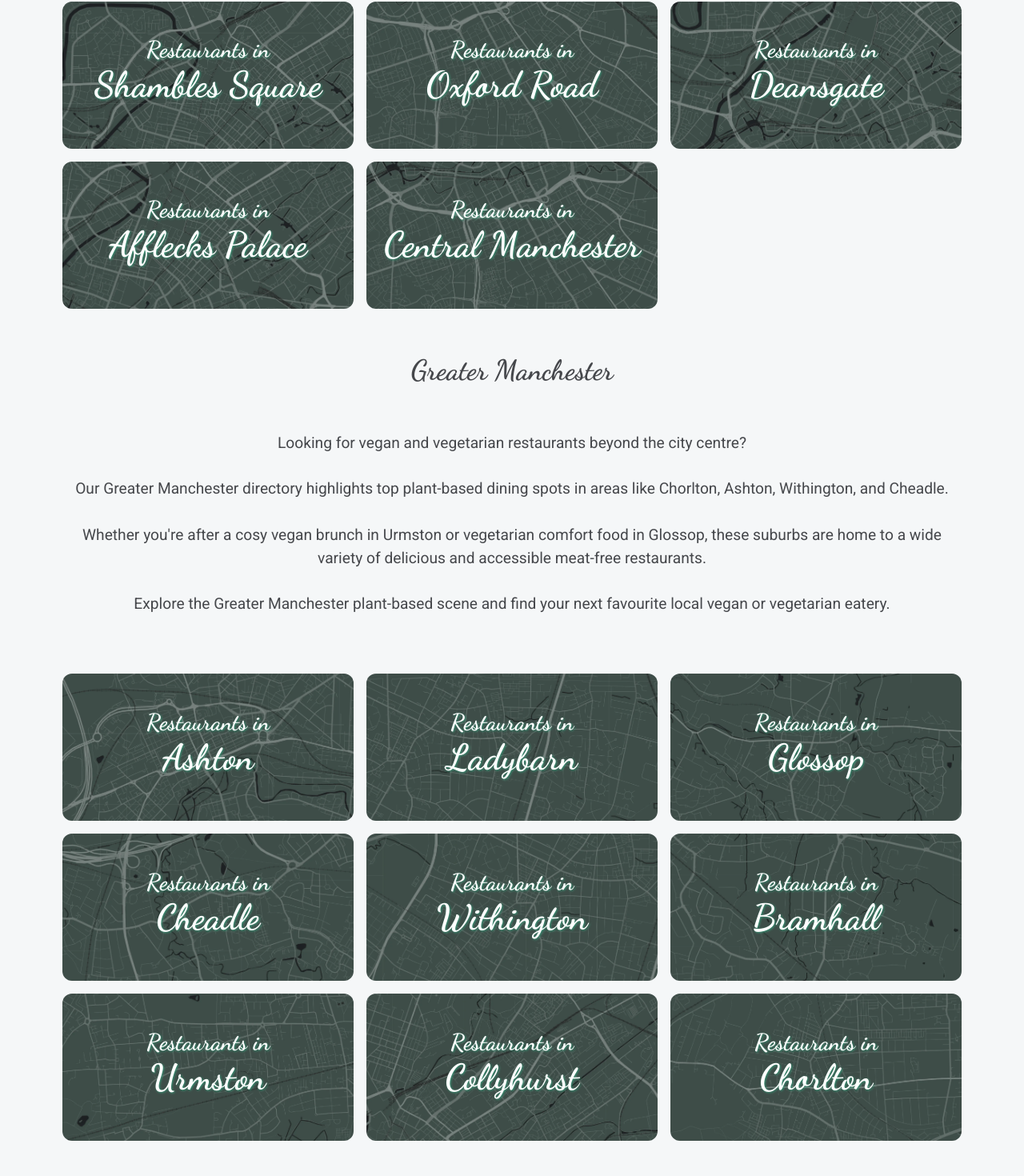
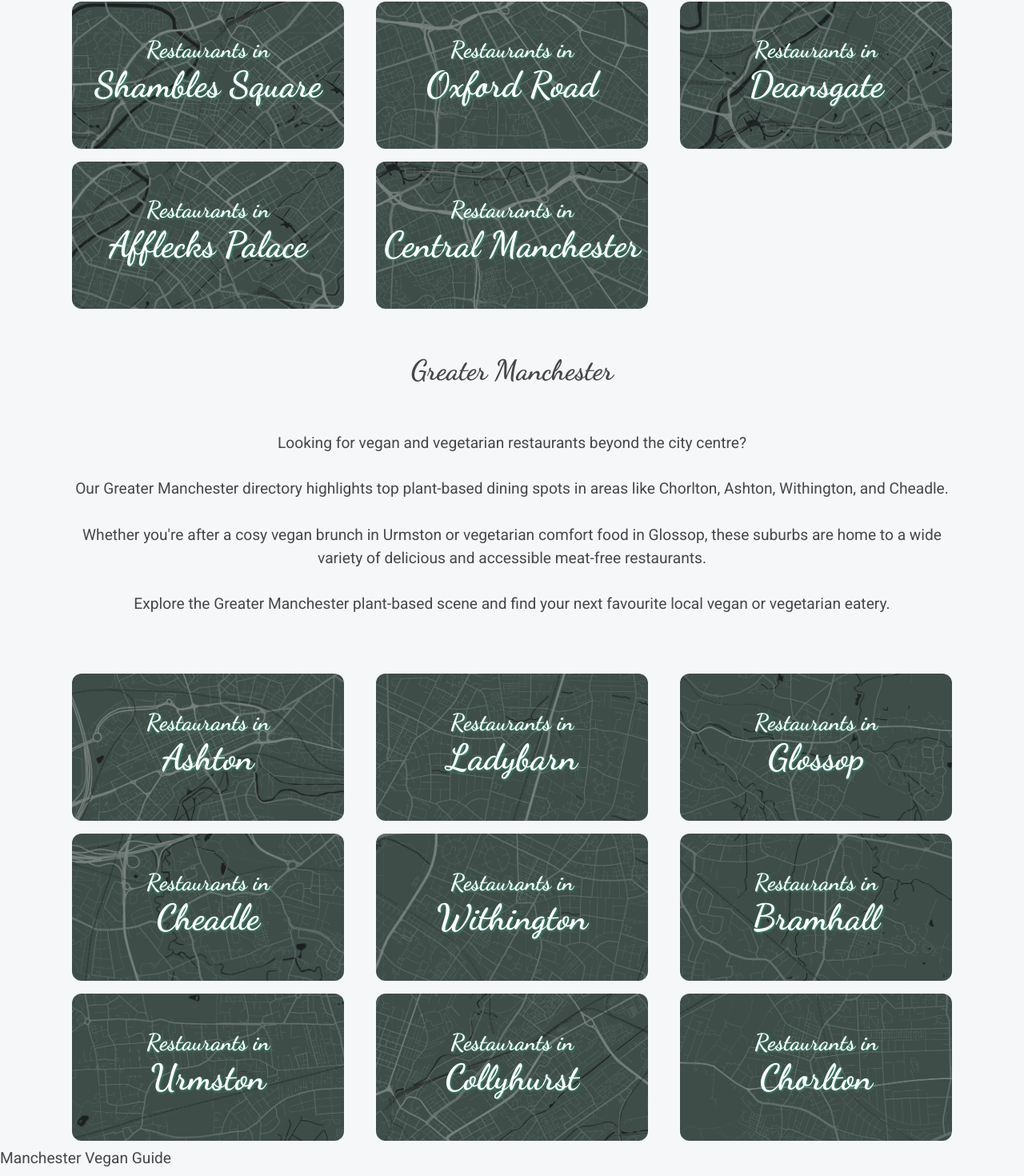
Before and after one commit to KyleMardell/manchester-vegan, a Next.js app: page /locations in a window 1280 px wide. Shown: the part 1005-2475 px from the top of the page at 80% size. Before the commit the page ends 2439 px from the top, so only its background shows below. Built offline with nearby package versions, Linux system fonts and the light colour scheme.

Commit message:
Fix console errors created from missing image properties and incorrect parent properties.

```diff
--- a/app/cuisines/[cuisine]/page.js
+++ b/app/cuisines/[cuisine]/page.js
@@ -64,6 +64,7 @@ export default async function CuisinePage({ params }) {
                         alt="An empty restaurant, set and ready for service."
                         fill
                         priority
+                        sizes="(min-width: 1200px) 1140px, 100vw"
                         className={styles.HeroImage}
                     />
                     <h1 className={styles.HeroText}>
--- a/app/cuisines/page.js
+++ b/app/cuisines/page.js
@@ -33,6 +33,7 @@ export default function Cuisines() {
                         alt="An empty restaurant, set and ready for service."
                         fill
                         priority
+                        sizes="(min-width: 1200px) 1140px, 100vw"
                         className={styles.HeroImage}
                     />
                     <h1 className={styles.HeroText}>
--- a/app/cuisines/vegan-only/page.js
+++ b/app/cuisines/vegan-only/page.js
@@ -24,6 +24,7 @@ export default function VeganOnlyPage() {
                         alt="An empty restaurant, set and ready for service."
                         fill
                         priority
+                        sizes="(min-width: 1200px) 1140px, 100vw"
                         className={styles.HeroImage}
                     />
                     <h1 className={styles.HeroText}>
--- a/app/layout.js
+++ b/app/layout.js
@@ -2,6 +2,7 @@ import "bootstrap/dist/css/bootstrap.min.css";
 import "./globals.css";
 import { Dancing_Script, Roboto } from "next/font/google";
 import SiteNavbar from "@/components/SiteNavbar";
+import SiteFooter from "@/components/SiteFooter";
 
 const dancingScript = Dancing_Script({
     variable: "--font-dancing-script",
@@ -55,6 +56,7 @@ export default function RootLayout({ children }) {
             <body className={`${roboto.variable} ${dancingScript.variable}`}>
                 <SiteNavbar />
                 {children}
+                <SiteFooter />
             </body>
         </html>
     );
--- a/app/locations/LocationsPage.module.css
+++ b/app/locations/LocationsPage.module.css
@@ -61,6 +61,19 @@
     font-size: 2.8rem;
 }
 
+.LocationLink {
+    display: flex;
+    flex-direction: column;
+    align-items: center;
+    justify-content: center;
+    position: relative;
+    width: 100%;
+    height: 100%;
+    text-align: center;
+    color: white;
+    text-decoration: none;
+}
+
 @media screen and (min-width: 768px) {
     .HeroText {
         font-size: 3rem;
--- a/app/locations/[location]/page.js
+++ b/app/locations/[location]/page.js
@@ -46,6 +46,7 @@ export default async function LocationPage({ params }) {
                         alt={`A map of ${readableLocation}, Manchester`}
                         fill
                         priority
+                        sizes="(min-width: 1200px) 1140px, 100vw"
                         className={styles.HeroImage}
                     />
                     <h1 className={styles.HeroText}>
--- a/app/locations/page.js
+++ b/app/locations/page.js
@@ -39,6 +39,7 @@ export default function Locations() {
                         alt="An empty restaurant, set and ready for service."
                         fill
                         priority
+                        sizes="(min-width: 1200px) 1140px, 100vw"
                         className={styles.HeroImage}
                     />
                     <h1 className={styles.HeroText}>
@@ -54,10 +55,12 @@ export default function Locations() {
                     <p>
                         Discover the heart of the city's plant-based dining
                         scene with our curated list of vegan and vegetarian
-                        restaurants in Manchester City Centre. <br /><br />
+                        restaurants in Manchester City Centre. <br />
+                        <br />
                         From the Northern Quarter to Deansgate, this area is
                         packed with vibrant vegan cafés, vegetarian street food
-                        stalls, and trendy plant-based eateries. <br /><br />
+                        stalls, and trendy plant-based eateries. <br />
+                        <br />
                         Whether you're exploring Oxford Road, enjoying the buzz
                         of Spinningfields, or grabbing lunch near Piccadilly,
                         Manchester City Centre offers some of the best meat-free
@@ -73,17 +76,21 @@ export default function Locations() {
                         xl={4}
                         className={styles.LocationMainImage}
                         key={location}>
-                        <Link href={`/locations/${slugify(location)}`}>
+                        <Link
+                            href={`/locations/${slugify(location)}`}
+                            className={styles.LocationLink}>
                             <Image
                                 src={`/images/locations/${slugify(
                                     location
                                 )}.webp`}
                                 alt="An empty restaurant, set and ready for service."
                                 fill
+                                sizes="(min-width: 1200px) 1140px, 100vw"
                                 className={styles.LocationImage}
                             />
                             <h3 className={styles.LocationText}>
-                                Restaurants in<br />
+                                Restaurants in
+                                <br />
                                 <span>{location}</span>
                             </h3>
                         </Link>
@@ -97,14 +104,17 @@ export default function Locations() {
                 <Col xs={12} className="mb-5 text-center">
                     <p>
                         Looking for vegan and vegetarian restaurants beyond the
-                        city centre? <br /><br />
+                        city centre? <br />
+                        <br />
                         Our Greater Manchester directory highlights top
                         plant-based dining spots in areas like Chorlton, Ashton,
-                        Withington, and Cheadle. <br /><br />
+                        Withington, and Cheadle. <br />
+                        <br />
                         Whether you're after a cosy vegan brunch in Urmston or
                         vegetarian comfort food in Glossop, these suburbs are
                         home to a wide variety of delicious and accessible
-                        meat-free restaurants. <br /><br />
+                        meat-free restaurants. <br />
+                        <br />
                         Explore the Greater Manchester plant-based scene and
                         find your next favourite local vegan or vegetarian
                         eatery.
@@ -119,17 +129,21 @@ export default function Locations() {
                         xl={4}
                         className={styles.LocationMainImage}
                         key={location}>
-                        <Link href={`/locations/${slugify(location)}`}>
+                        <Link
+                            href={`/locations/${slugify(location)}`}
+                            className={styles.LocationLink}>
                             <Image
                                 src={`/images/locations/${slugify(
                                     location
                                 )}.webp`}
                                 alt="An empty restaurant, set and ready for service."
                                 fill
+                                sizes="(min-width: 1200px) 1140px, 100vw"
                                 className={styles.LocationImage}
                             />
                             <h3 className={styles.LocationText}>
-                                Restaurants in<br />
+                                Restaurants in
+                                <br />
                                 <span>{location}</span>
                             </h3>
                         </Link>
--- a/app/page.js
+++ b/app/page.js
@@ -13,6 +13,7 @@ export default function Home() {
                     alt="Manchester skyline"
                     fill
                     priority
+                    sizes="(min-width: 1200px) 1140px, 100vw"
                     style={{
                         objectFit: "cover",
                         zIndex: 0,
--- a/app/restaurants/page.js
+++ b/app/restaurants/page.js
@@ -22,6 +22,7 @@ export default function Restaurants() {
                         alt="An empty restaurant, set and ready for service."
                         fill
                         priority
+                        sizes="(min-width: 1200px) 1140px, 100vw"
                         className={styles.HeroImage}
                     />
                     <h1 className={styles.HeroText}>
--- a/components/RestaurantCard.js
+++ b/components/RestaurantCard.js
@@ -15,7 +15,7 @@ const RestaurantCard = ({ name, slug, restType, location, mapembed, cuisine }) =
                 <CardBody className={`text-center`}>
                     <p className={`m-0 ${styles.RestDetails}`}>{restType} restaurant in {location}</p>
                     <p className={`m-0`}>Serving {cuisine} cuisines</p>
-                    <p className={`m-0 ${styles.CTA}`}>Click for more info <i class="bi bi-hand-index-thumb"></i></p>
+                    <p className={`m-0 ${styles.CTA}`}>Click for more info <i className="bi bi-hand-index-thumb"></i></p>
                 </CardBody>
                 <CardFooter className="text-center p-0">
                     <iframe
--- /dev/null
+++ b/components/SiteFooter.js
@@ -0,0 +1,23 @@
+import React from "react";
+import { Row, Col } from "react-bootstrap";
+import Link from "next/link";
+
+const SiteFooter = () => {
+    return (
+        <footer>
+            <Row>
+                <Col>
+                    <p>Manchester Vegan Guide</p>
+                    <Link href="https://twitter.com">
+                        <i className="bi bi-twitter-x"></i>
+                    </Link>
+                    <Link href="https://instagram.com">
+                        <i className="bi bi-instagram"></i>
+                    </Link>
+                </Col>
+            </Row>
+        </footer>
+    );
+};
+
+export default SiteFooter;
```
Also changed, not shown: app/restaurants/[slug]/page.js (+9 -8 lines).
